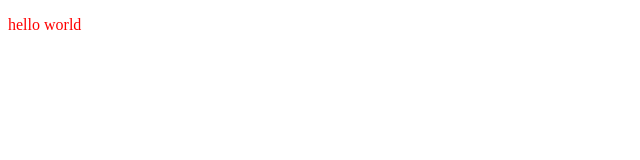
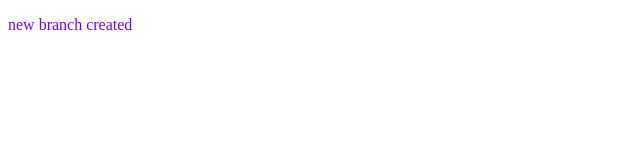
Before and after one commit to omartharwatmoustafa/myproject, a plain HTML site: page index.html in a window 1280 px wide. Shown: the whole page, without its empty margins (0-640 px from the left). Drawn offline with Linux system fonts and the light colour scheme.

Commit message:
files modified

```diff
--- a/index.html
+++ b/index.html
@@ -9,7 +9,7 @@
 </head>
 
 <body>
-    <p>hello world</p>
+    <p>new branch created</p>
 </body>
 
 </html>
--- a/style.css
+++ b/style.css
@@ -1,3 +1,3 @@
 p {
-    color: red;
+    color: rgb(119, 0, 255);
 }
```
